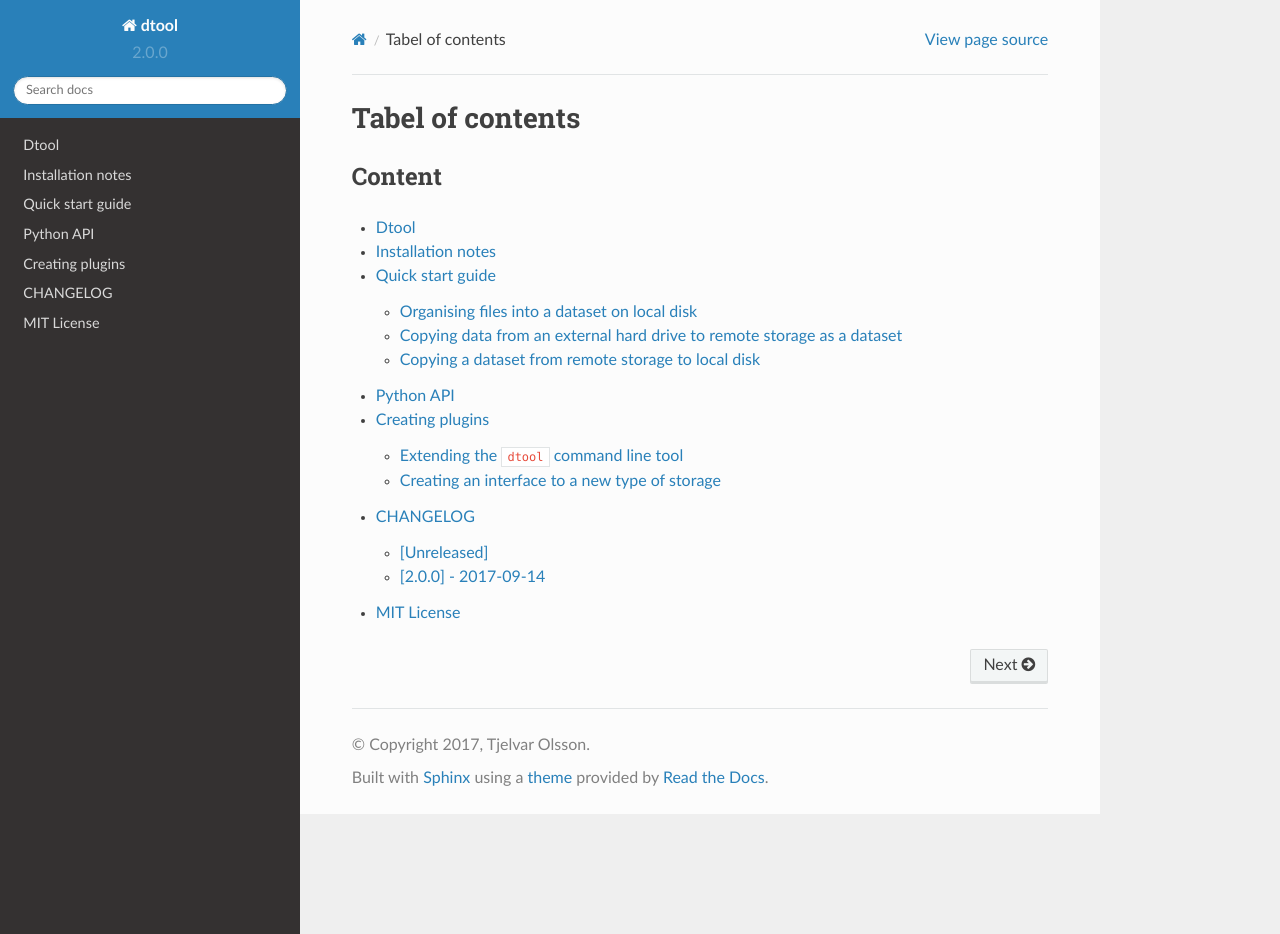
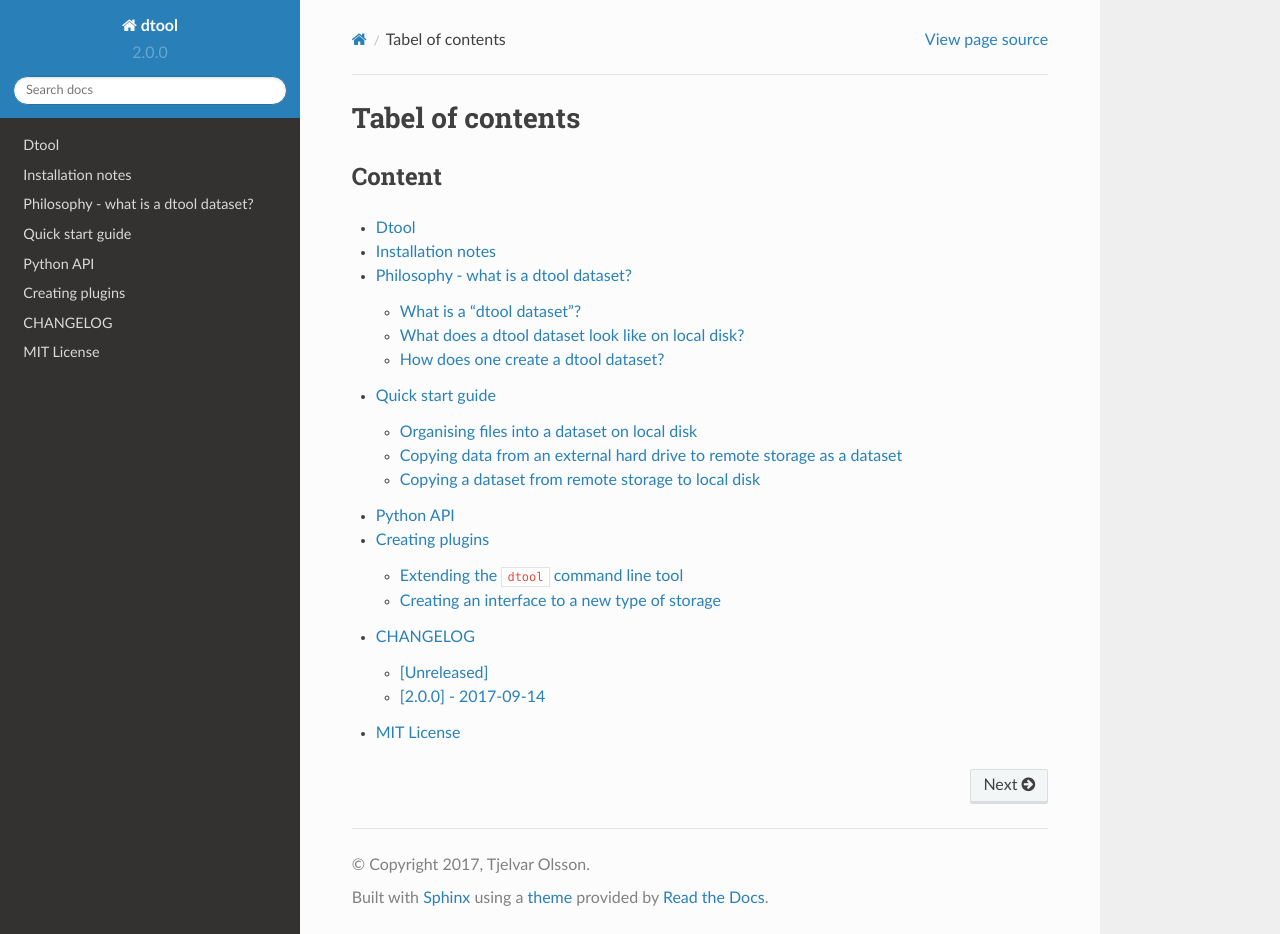
Before and after one commit to jic-dtool/dtool, a Sphinx documentation site: the page built from docs/source/index.rst, in a window 1280 px wide and 934 px high. Built offline with Sphinx 7.4.7 and the Read the Docs theme 2.0.0, drawn with Linux system fonts in a browser that asks for light colours; some of the changed lines change nothing that is shown.

Commit message:
Add section describing what a dataset is

```diff
--- a/docs/source/index.rst
+++ b/docs/source/index.rst
@@ -9,6 +9,7 @@
 
    README
    installation_notes
+   philosophy
    quick_start_guide
    python_api
    creating_plugins
--- /dev/null
+++ b/docs/source/philosophy.rst
@@ -0,0 +1,54 @@
+Philosophy - what is a dtool dataset?
+=====================================
+
+What is a "dtool dataset"?
+--------------------------
+
+Briefly, a dtool dataset consists of:
+
+- The files added to the dataset, known as the dataset "items"
+- Metadata used to describe the dataset as a whole
+- Metadata describing the items in the dataset
+
+The exact details of how this data and metadata is stored depends on the
+"backend" (the type of storage used).  In other words a dataset is stored
+differently on local file system disk to how it is stored in Amazon S3 object
+store. However, the ``dtool`` commands and the Python API for interacting with
+datasets are the same for all backends.
+
+
+What does a dtool dataset look like on local disk?
+--------------------------------------------------
+
+Below is the structure of a fictional dataset containing three items from an
+RNA sequencing experiment.
+
+.. code-block:: none
+
+    $ tree ~/my_dataset
+    /Users/olssont/my_dataset
+    ├── README.yml
+    └── data
+        ├── rna_seq_reads_1.fq
+        ├── rna_seq_reads_2.fq
+        └── rna_seq_reads_3.fq
+
+The ``README.yml`` file is where metadata used to describe the whole dataset is
+stored. The items of the dataset are stored in the directory named ``data``.
+
+There is also hidden metadata, stored as plain text files, in a directory named
+``.dtool``. This should not be edited directly by the user.
+
+
+How does one create a dtool dataset?
+------------------------------------
+
+This happens in stages:
+
+1. One creates a so called "proto dataset"
+2. One adds data and metadata to this proto dataset
+3. One converts the proto dataset into a dataset by "freezing" it
+
+Once a proto dataset is "frozen" it is simply referred to as a dataset and it
+is no longer possible to modify it. In other words it is not possible to add or
+remove items from a dataset or to alter any of the items in a dataset.
```
